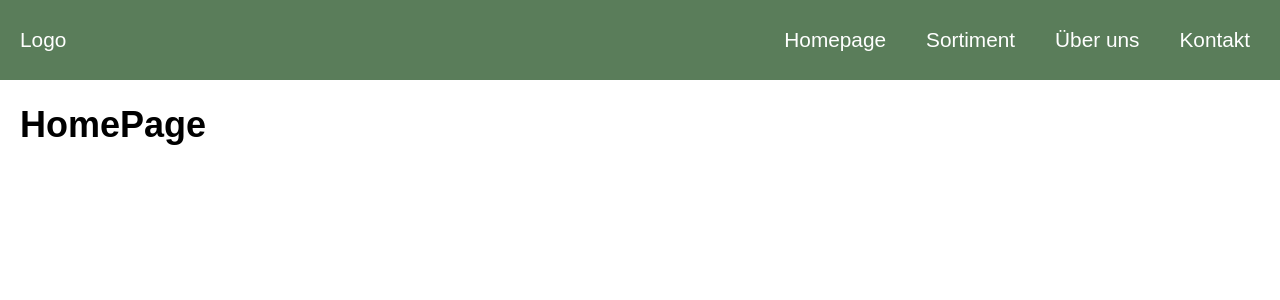
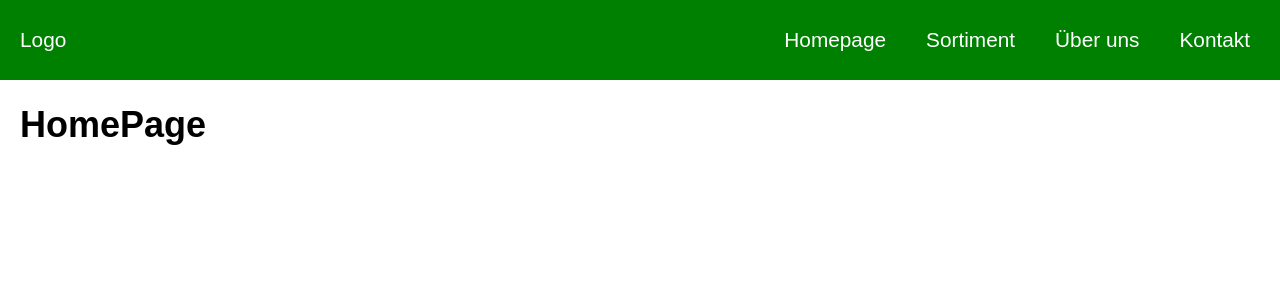
Before and after one commit to CasparVelsen/hofladen-loburg, a React (Create React App) app: page / in a window 1280 px wide. Shown: the top 300 px of the page. Built offline with nearby package versions, Linux system fonts and the light colour scheme.

Commit message:
Change color

```diff
--- a/src/GlobalStyles.js
+++ b/src/GlobalStyles.js
@@ -25,7 +25,7 @@ export default createGlobalStyle`
       display: flex;
       justify-content: space-between;
       align-items: center;
-      background-color: rgb(90, 125, 90);
+      background-color: green;
       font-size: 1.3rem;
       color: white;
 
--- a/src/components/Navigation/NavBar.css
+++ b/src/components/Navigation/NavBar.css
@@ -39,7 +39,7 @@ li {
     display: none;
   }
   .mobile-navigation ul {
-    background-color: rgb(90, 125, 90);
+    background-color: green;
     height: calc(100vh - 79px);
     width: 100vw;
     position: absolute;
```
